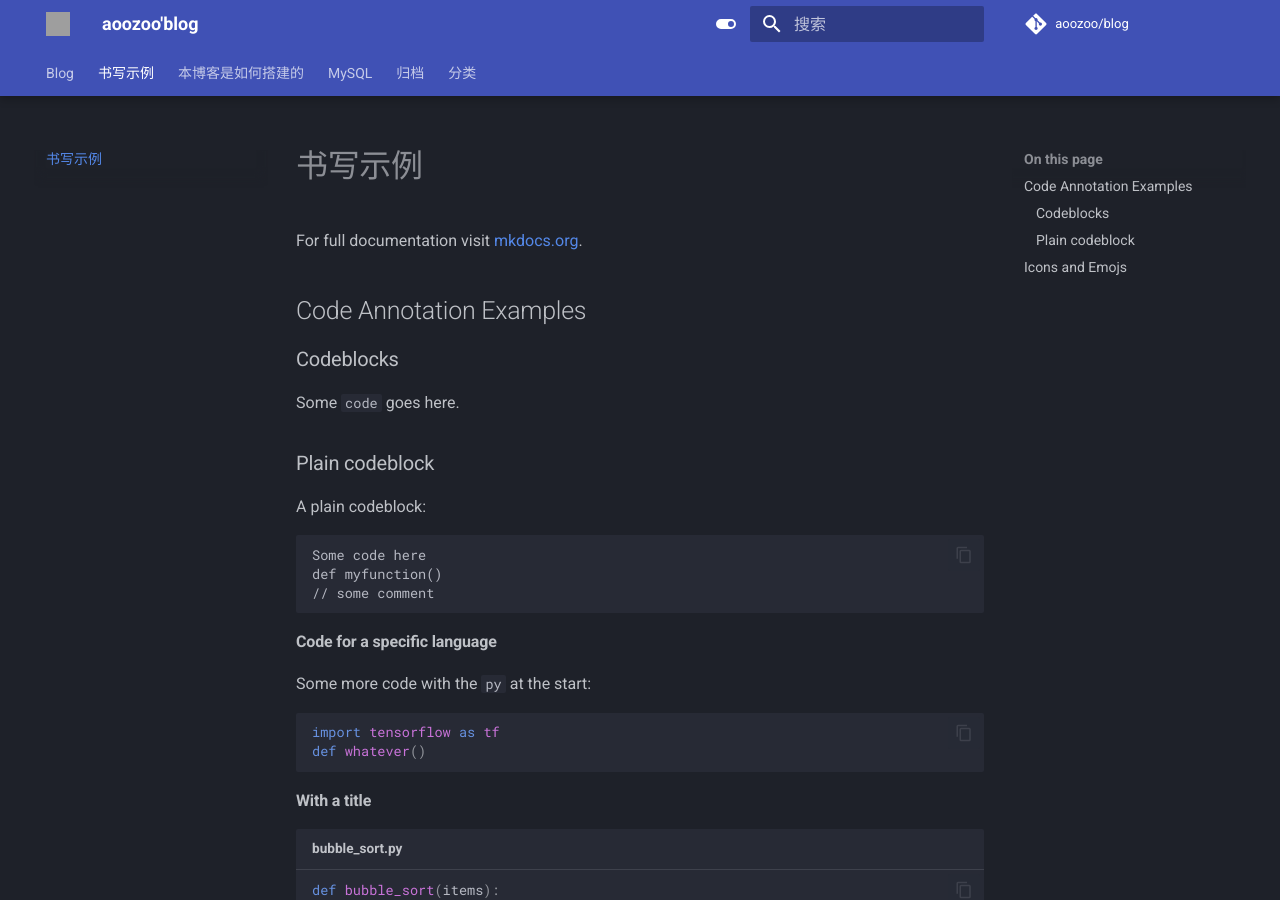
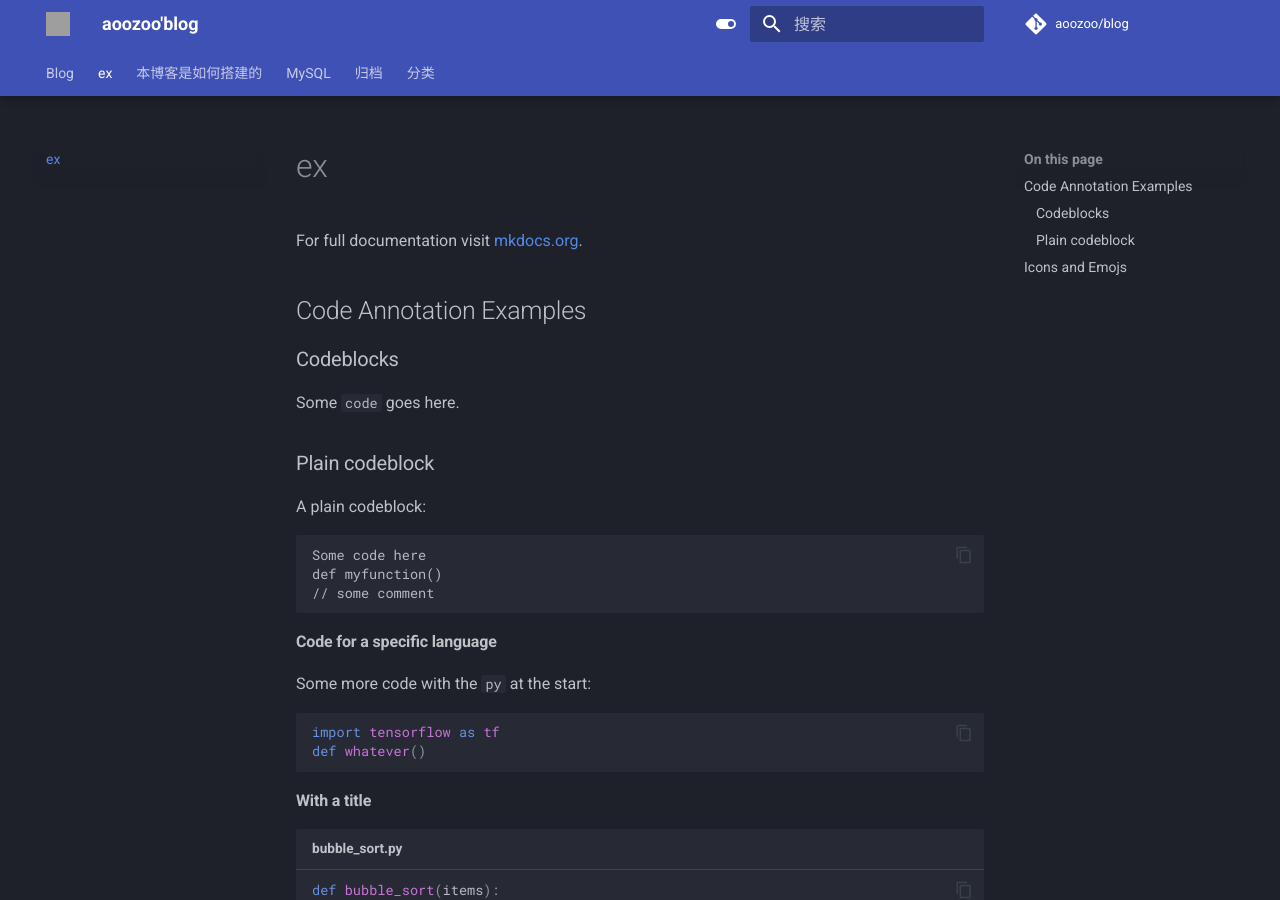
Before and after one commit to aoozoo/blog, an MkDocs documentation site: the page built from docs/ex.md, in a window 1280 px wide and 900 px high. Built offline with MkDocs 1.6.1 and Material for MkDocs 9.7.7, drawn with Linux system fonts in a browser that asks for light colours; emoji names are drawn with the system emoji font; comment, search, counter and statistics services are not loaded; grey boxes are pictures that could not be loaded.

```diff
--- a/docs/书写示例.md
+++ b/docs/ex.md
@@ -1,4 +1,4 @@
-# 书写示例
+# ex
 
 For full documentation visit [mkdocs.org](https://www.mkdocs.org).
 
```
